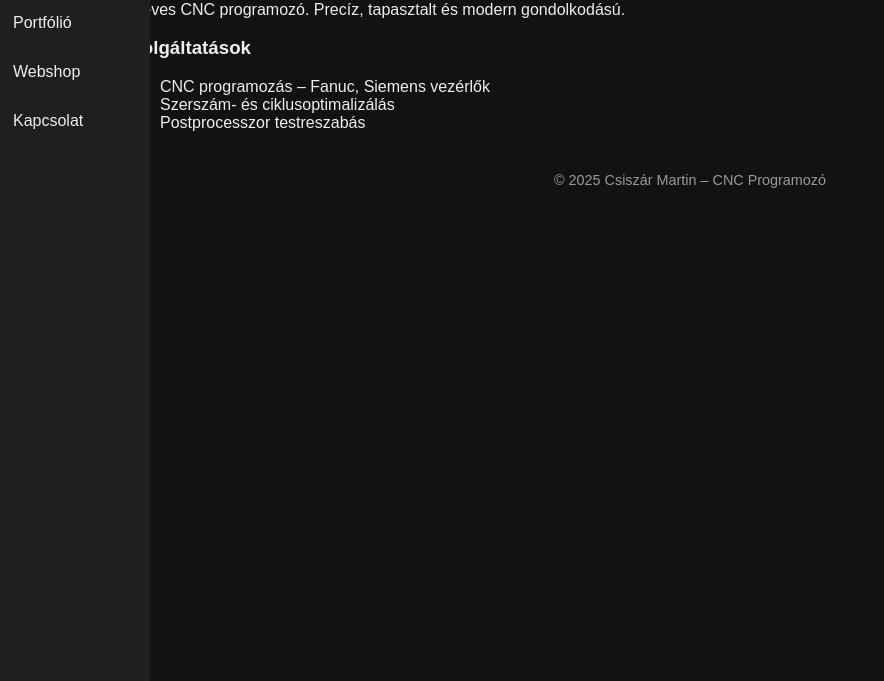
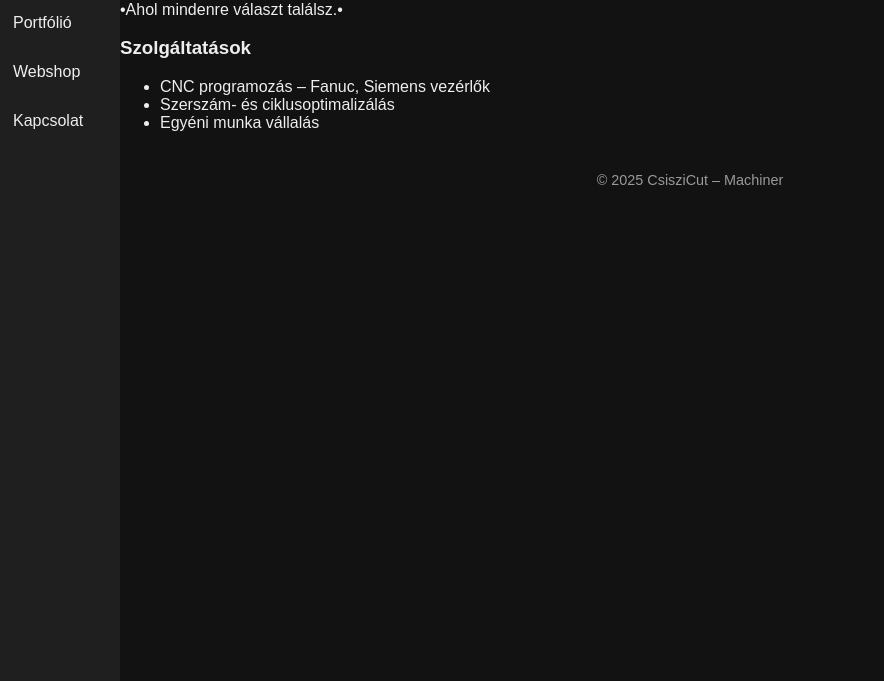
Before and after one commit to martin8756/csiszarmartincnc, a plain HTML site: page index.html in a window 1280 px wide. Shown: the part 119-800 px from the top of the page, without its empty margins (0-884 px from the left). Drawn offline with Linux system fonts and the light colour scheme.

Commit message:
Update index.html

```diff
--- a/index.html
+++ b/index.html
@@ -15,7 +15,7 @@
 
     /* Oldalsó menü */
     .sidebar {
-      width: 150px;
+      width: 120px;
       background-color: #1f1f1f;
       height: 100vh;
       padding: 5px;
@@ -80,7 +80,7 @@
   <div class="content">
     <section class="hero">
       <h2>Szia! Üdvözöllek a CNC Világában!</h2>
-      <p>20 éves CNC programozó. Precíz, tapasztalt és modern gondolkodású.</p>
+      <p>•Ahol mindenre választ találsz.•</p>
     </section>
 
     <section>
@@ -88,12 +88,12 @@
       <ul>
         <li>CNC programozás – Fanuc, Siemens vezérlők</li>
         <li>Szerszám- és ciklusoptimalizálás</li>
-        <li>Postprocesszor testreszabás</li>
+        <li>Egyéni munka vállalás</li>
       </ul>
     </section>
 
     <footer>
-      &copy; 2025 Csiszár Martin – CNC Programozó
+      &copy; 2025 CsisziCut – Machiner
     </footer>
   </div>
 
```
